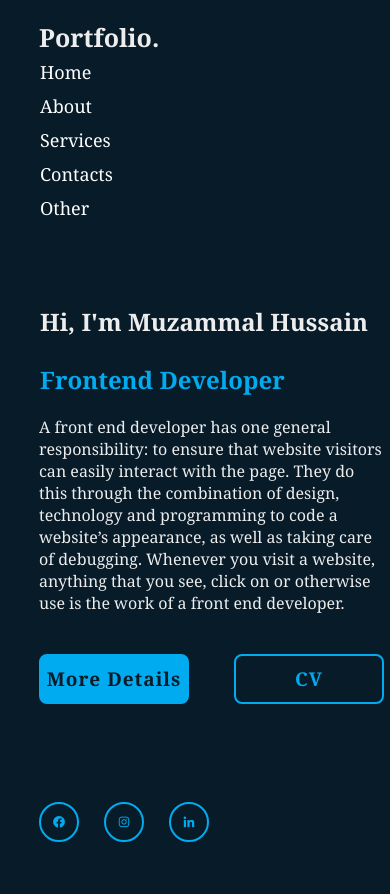
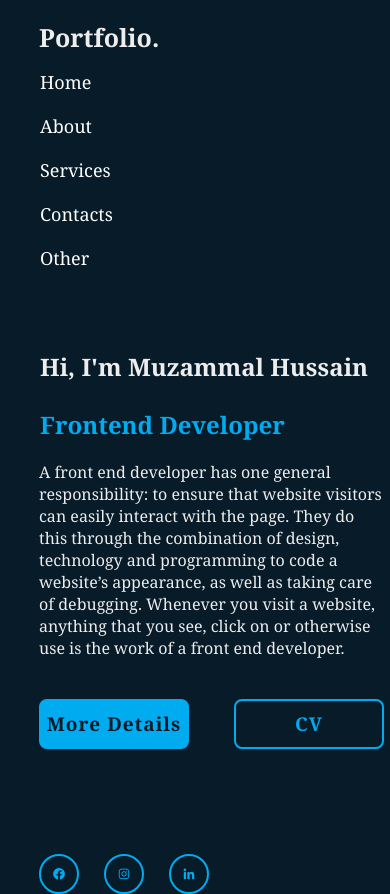
Before and after one commit to Muzammalhussain5/Portfolio, a plain HTML site: page index.html in a window 390 px wide. Before the commit the page ends 844 px from the top, so only its background shows below. Drawn offline with nearby package versions, Linux system fonts and the light colour scheme; a web font is replaced by a local one.

Commit message:
added style.css

```diff
--- a/style.css
+++ b/style.css
@@ -263,18 +263,18 @@ body{
   }
   .navbar a{
     display: block;
-    margin-top: 10px;
+    margin-top: 20px;
     margin-bottom: 5px;
   }
   .home-content h1{
-    margin-top: 45%;
+    margin-top: 70%;
     margin-bottom: 20px;
     font-size: 24px;
     margin-right: 20px;
     margin-left: 1px;
   }
   .home-content h3{
-   top: 40%;
+   margin-top: 40%;
    font-size: 24px;
    margin-top: 25px ;
    margin-right: 20px;
@@ -286,9 +286,10 @@ body{
 
    }
    .home-sci {
-    bottom: 0;
-    margin-top: 2%;
-    margin-bottom: 2px;
+    top: 100%;
+    margin-top: 10px;
+    margin-bottom: 10px;
+
 }
 }
 .btn-box{
```
